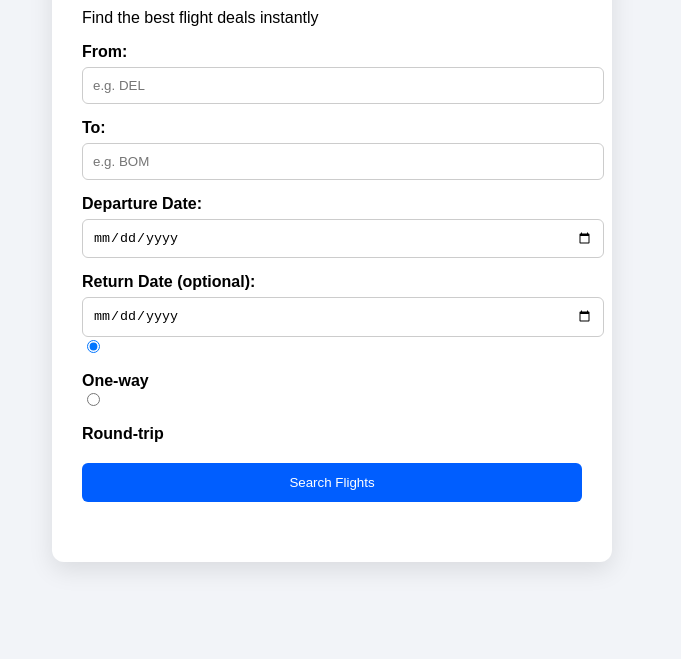
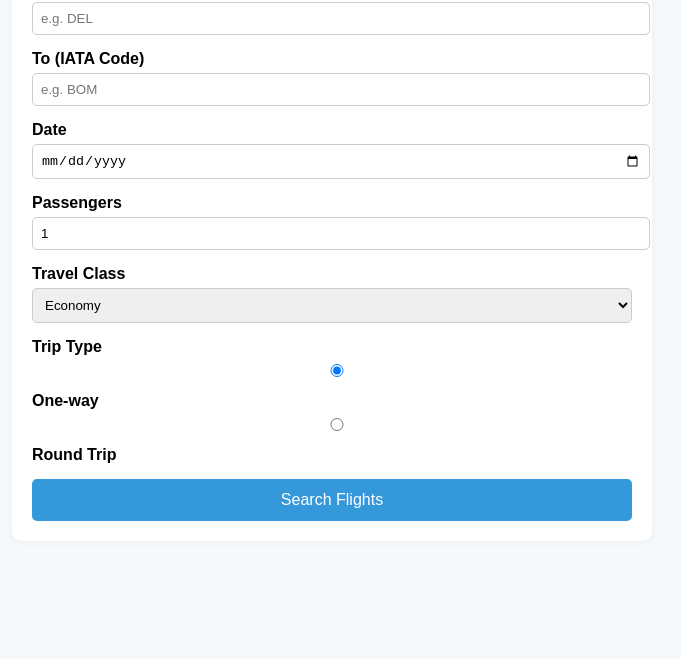
Before and after one commit to Kapil0204/skydeal-frontend, a plain HTML site: page index.html in a window 1280 px wide. Shown: the part 141-800 px from the top of the page, without its empty margins (308-989 px from the left). Drawn offline with Linux system fonts and the light colour scheme.

Commit message:
Update index.html

```diff
--- a/index.html
+++ b/index.html
@@ -2,44 +2,118 @@
 <html lang="en">
 <head>
   <meta charset="UTF-8" />
-  <meta name="viewport" content="width=device-width, initial-scale=1.0" />
-  <title>SkyDeal - Flight Finder</title>
-  <link rel="stylesheet" href="style.css" />
+  <meta name="viewport" content="width=device-width, initial-scale=1.0"/>
+  <title>SkyDeal – Flight Offer Finder</title>
+  <style>
+    body {
+      font-family: Arial, sans-serif;
+      background-color: #f6f9fc;
+      margin: 0;
+      padding: 20px;
+    }
+
+    h1 {
+      text-align: center;
+      color: #2c3e50;
+    }
+
+    form {
+      max-width: 600px;
+      margin: 20px auto;
+      background: #fff;
+      padding: 20px;
+      border-radius: 10px;
+      box-shadow: 0 0 10px rgba(0,0,0,0.05);
+    }
+
+    label {
+      display: block;
+      margin-bottom: 5px;
+      font-weight: bold;
+    }
+
+    input, select {
+      width: 100%;
+      padding: 8px;
+      margin-bottom: 15px;
+      border-radius: 5px;
+      border: 1px solid #ccc;
+    }
+
+    .trip-type {
+      margin-bottom: 15px;
+    }
+
+    button {
+      background-color: #3498db;
+      color: white;
+      border: none;
+      padding: 12px;
+      width: 100%;
+      border-radius: 5px;
+      font-size: 16px;
+      cursor: pointer;
+    }
+
+    #loading {
+      text-align: center;
+      font-style: italic;
+      color: #999;
+      margin-top: 20px;
+      display: none;
+    }
+
+    #results {
+      max-width: 800px;
+      margin: 30px auto;
+    }
+
+    .flight-result {
+      background: #fff;
+      padding: 15px;
+      margin-bottom: 10px;
+      border-radius: 8px;
+      box-shadow: 0 2px 5px rgba(0,0,0,0.1);
+    }
+  </style>
 </head>
 <body>
-  <div class="container">
-    <h1>SkyDeal</h1>
-    <p>Find the best flight deals instantly</p>
 
-    <form id="flight-form">
-      <label for="origin"><strong>From:</strong></label>
-      <input type="text" id="origin" name="origin" required placeholder="e.g. DEL" />
+  <h1>SkyDeal – Find the Best Flight Offers</h1>
 
-      <label for="destination"><strong>To:</strong></label>
-      <input type="text" id="destination" name="destination" required placeholder="e.g. BOM" />
+  <form id="search-form">
+    <label for="origin">From (IATA Code)</label>
+    <input type="text" id="origin" name="origin" placeholder="e.g. DEL" required />
 
-      <label for="departure-date"><strong>Departure Date:</strong></label>
-      <input type="date" id="departure-date" name="departure-date" required />
+    <label for="destination">To (IATA Code)</label>
+    <input type="text" id="destination" name="destination" placeholder="e.g. BOM" required />
 
-      <div id="return-date-group">
-        <label for="return-date"><strong>Return Date (optional):</strong></label>
-        <input type="date" id="return-date" name="return-date" />
-      </div>
+    <label for="date">Date</label>
+    <input type="date" id="date" name="date" required />
 
-      <div>
-        <input type="radio" id="one-way" name="tripType" value="one-way" checked />
-        <label for="one-way">One-way</label>
+    <label for="passengers">Passengers</label>
+    <input type="number" id="passengers" name="passengers" value="1" min="1" required />
 
-        <input type="radio" id="round-trip" name="tripType" value="round-trip" />
-        <label for="round-trip">Round-trip</label>
-      </div>
+    <label for="travelClass">Travel Class</label>
+    <select id="travelClass" name="travelClass">
+      <option value="ECONOMY">Economy</option>
+      <option value="BUSINESS">Business</option>
+      <option value="FIRST">First</option>
+    </select>
 
-      <button type="submit">Search Flights</button>
-    </form>
+    <div class="trip-type">
+      <label>Trip Type</label>
+      <input type="radio" id="oneway" name="tripType" value="oneway" checked />
+      <label for="oneway">One-way</label>
+      <input type="radio" id="round" name="tripType" value="round" />
+      <label for="round">Round Trip</label>
+    </div>
 
-    <div id="error" class="error"></div>
-    <div id="results"></div>
-  </div>
+    <button type="submit">Search Flights</button>
+  </form>
+
+  <div id="loading">Loading flights...</div>
+  <div id="results"></div>
 
   <script src="script.js"></script>
 </body>
```
